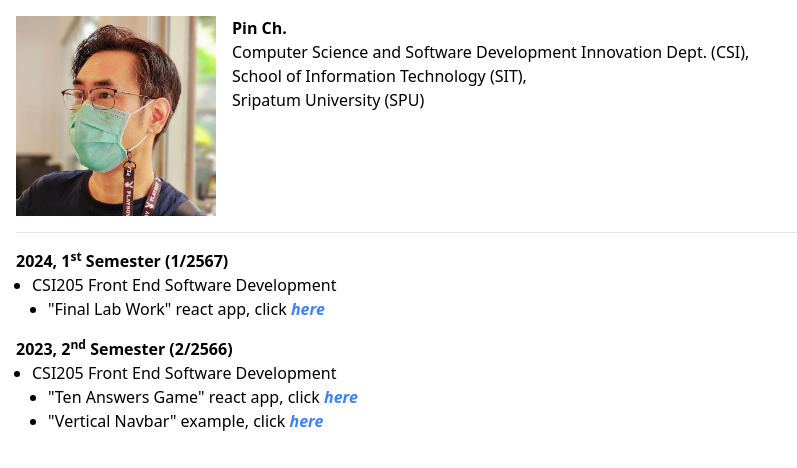
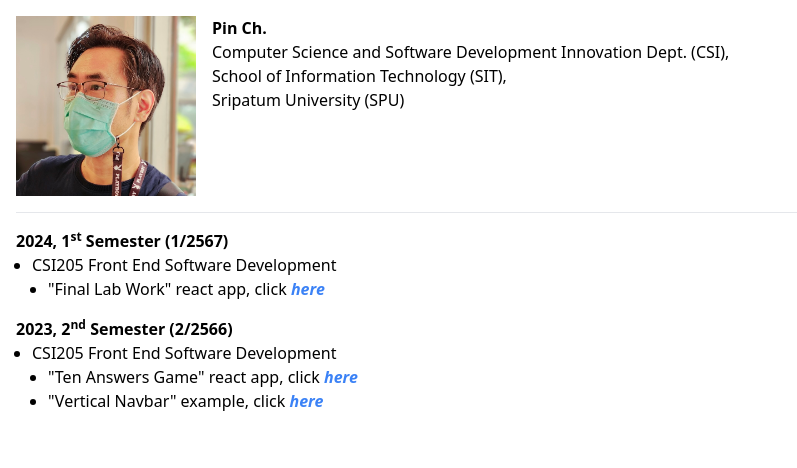
Before and after one commit to PinSpuMS/PinSpuMS.github.io, a website: page index.html in a window 1280 px wide. Shown: the whole page, without its empty margins (0-797 px from the left). Drawn offline with Linux system fonts and the light colour scheme.

Commit message:
adjust image height

```diff
--- a/index.html
+++ b/index.html
@@ -9,7 +9,7 @@
     <link href="./output.css" rel="stylesheet">
   </head>
   <body class="p-4">
-    <div class="flex flex-row gap-4" style="height: 200px;">
+    <div class="flex flex-row gap-4" style="height: 180px;">
       <img src='./images/pin.jpg'>
       <p>
         <b>Pin Ch.</b><br>
```
